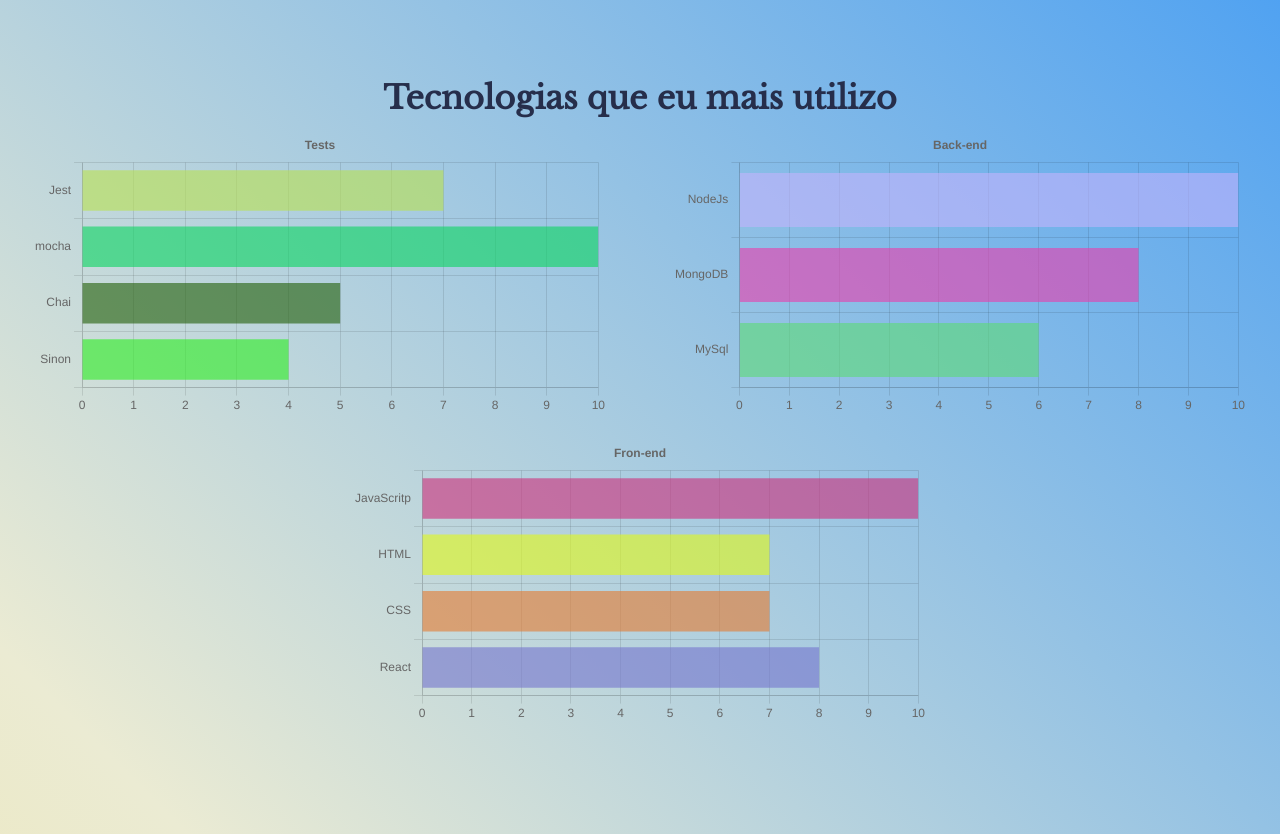
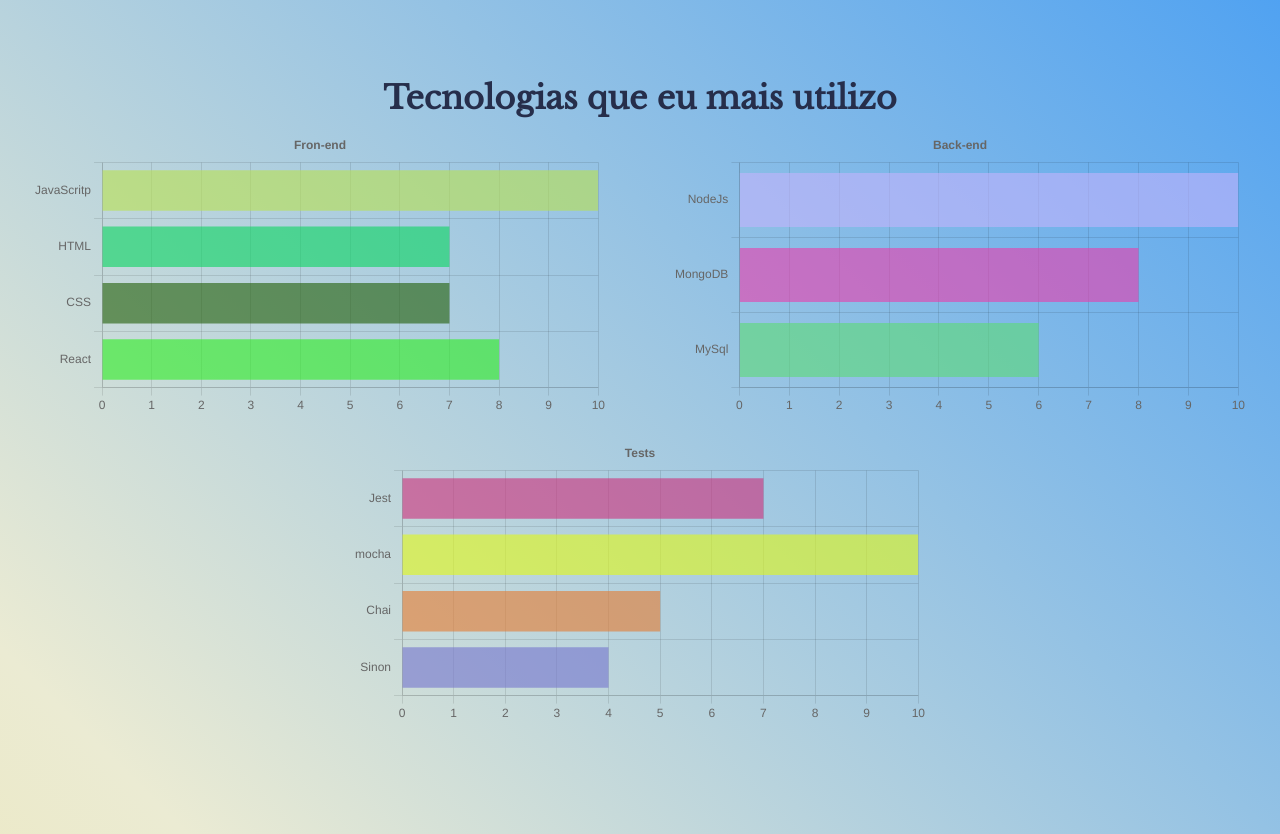
Before and after one commit to dennisMarcelo/portifolioReact, a React (Create React App) app: page / in a window 1280 px wide. Shown: the part 640-1474 px from the top of the page. Built offline with nearby package versions, Linux system fonts and the light colour scheme.

Commit message:
invertendo posição dos dados

```diff
--- a/src/data/data.js
+++ b/src/data/data.js
@@ -8,16 +8,16 @@
     },
     hardSkills: [
       {
-        area: 'Tests',
-        tools: [{ type: 'Jest', value: 7 }, { type: 'mocha', value: 10 }, { type: 'Chai', value: 5 }, { type: 'Sinon', value: 4 }],
+        area: 'Fron-end',
+        tools: [{ type: 'JavaScritp', value: 10 }, { type: 'HTML', value: 7 }, { type: 'CSS', value: 7 }, { type: 'React', value: 8 }],
       },
       {
         area: 'Back-end',
         tools: [{ type: 'NodeJs', value: 10 }, { type: 'MongoDB', value: 8 }, { type: 'MySql', value: 6 }],
       },
       {
-        area: 'Fron-end',
-        tools: [{ type: 'JavaScritp', value: 10 }, { type: 'HTML', value: 7 }, { type: 'CSS', value: 7 }, { type: 'React', value: 8 }],
+        area: 'Tests',
+        tools: [{ type: 'Jest', value: 7 }, { type: 'mocha', value: 10 }, { type: 'Chai', value: 5 }, { type: 'Sinon', value: 4 }],
       },
     ],
     projects: [
```
